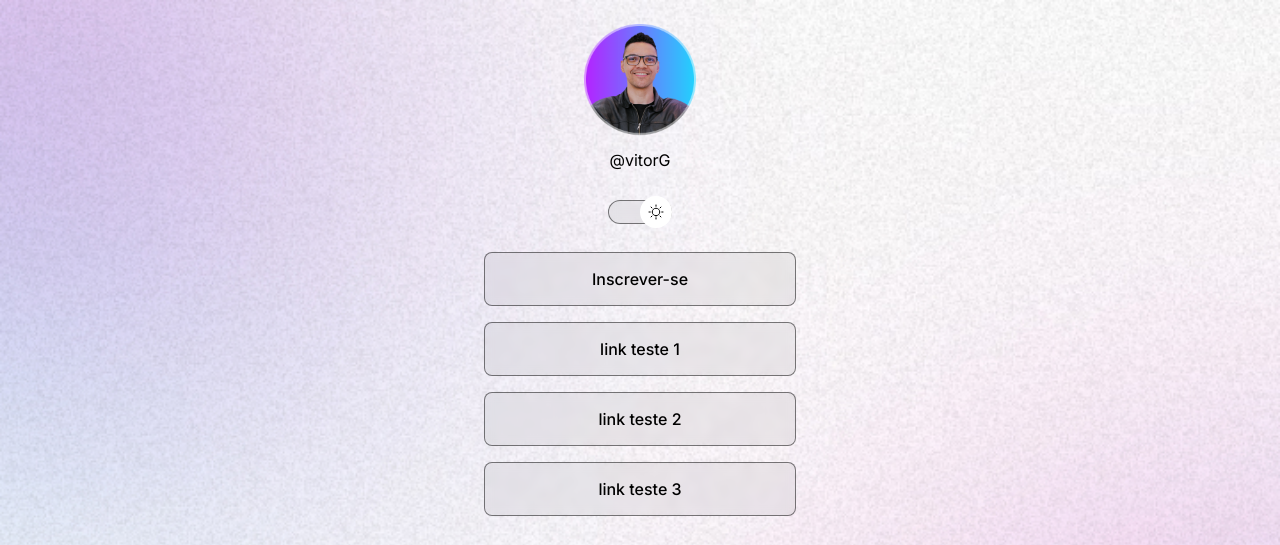
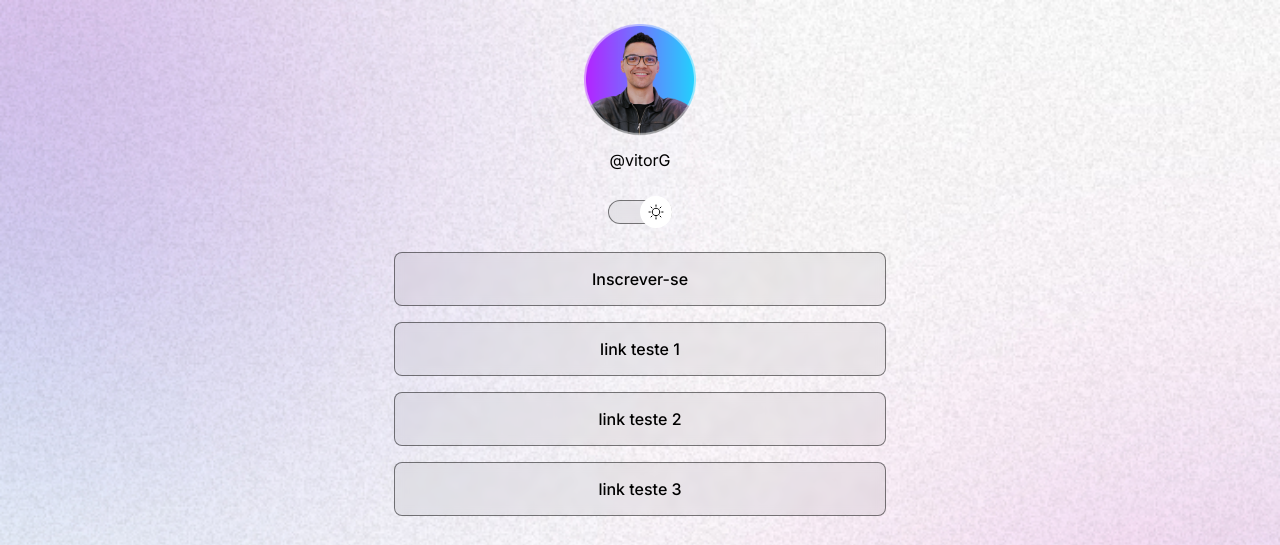
Before and after one commit to vitorg80/Projeto-1---RS, a plain HTML site: page index.html in a window 1280 px wide. Shown: the top 545 px of the page. Drawn offline with nearby package versions, Linux system fonts and the light colour scheme.

Commit message:
container width

```diff
--- a/style.css
+++ b/style.css
@@ -34,7 +34,8 @@ body * {
 }
 
 #container {
-    width: 360px;
+    width: 100%;
+    max-width: 540px;
     margin: auto;
     padding: 0 24px;
 
```
